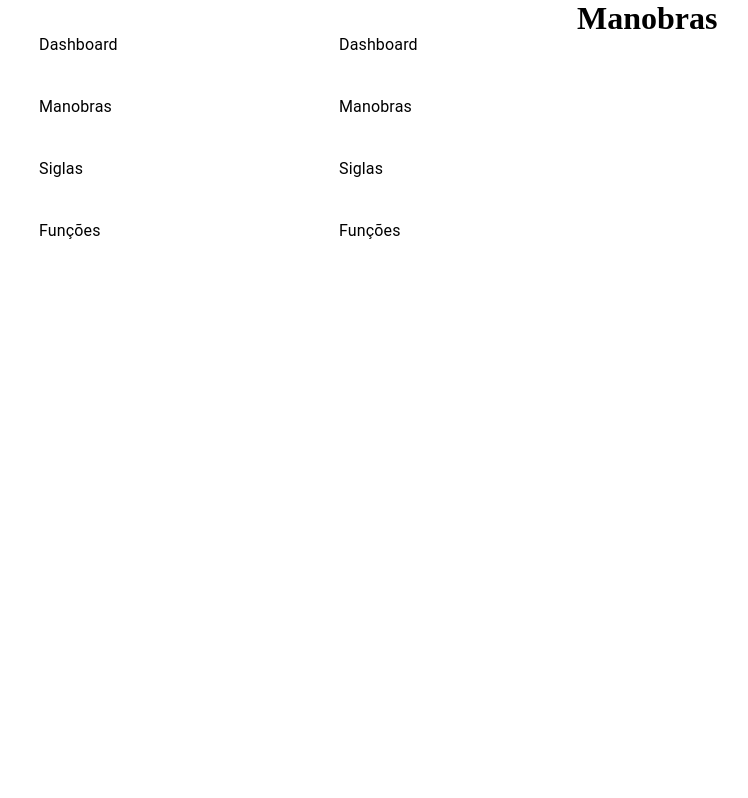
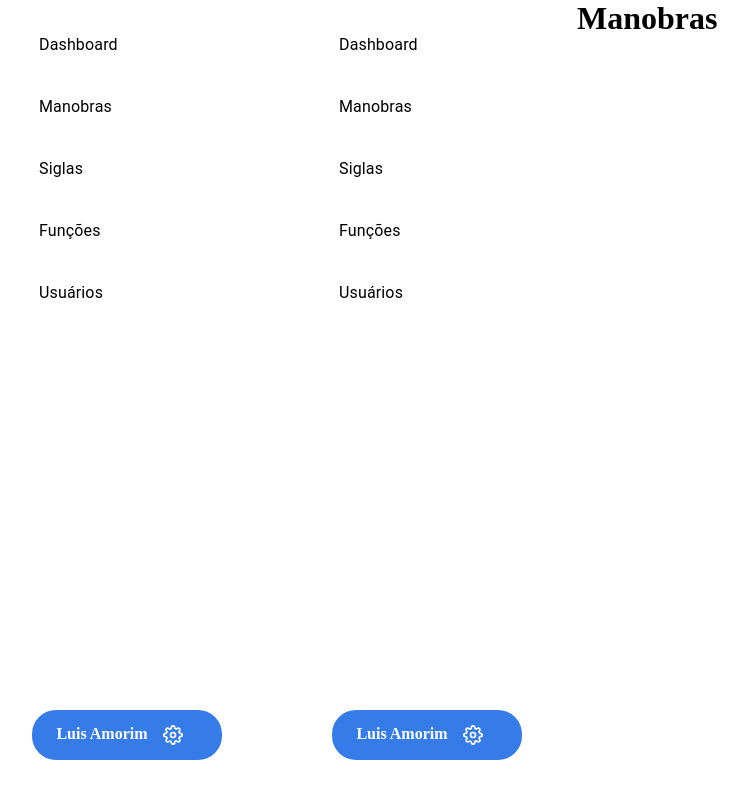
Before and after one commit to lfals/metaMedFront, a React (Create React App) app: page /manobras in a window 1280 px wide. Shown: the whole page, without its empty margins (23-771 px from the left). Built offline with nearby package versions, Linux system fonts and the light colour scheme.

Commit message:
feat:profile button
Adicionando botão de detalhes do perfil com botão para logout e configuração

```diff
--- a/package.json
+++ b/package.json
@@ -3,6 +3,8 @@
   "version": "0.1.0",
   "private": true,
   "dependencies": {
+    "@emotion/react": "^11.7.1",
+    "@emotion/styled": "^11.6.0",
     "@material-ui/core": "^4.12.3",
     "@mui/icons-material": "^5.2.4",
     "@mui/material": "^5.2.4",
--- a/src/components/menu/desktop.menu.component.js
+++ b/src/components/menu/desktop.menu.component.js
@@ -1,20 +1,31 @@
-import { List } from "@material-ui/core";
+import { Divider, List,  Tooltip,ListItemIcon, MenuItem  } from "@material-ui/core";
 import React from "react";
 import {pages} from "../../controller/pages";
-import { Box, Link, ListItemText } from "./style";
+import { Box, Link, ListItemText, MenuContainer, ProfileHolder, ProfileTextHolder, Avatar, Menu, PopupMenuText } from "./style";
+import { FiSettings } from 'react-icons/fi'
+import { Logout, PersonAdd, Settings } from "@mui/icons-material";
 
 const user = {
-  "role": "user"
+  "role": "administrator"
 }
 
 
 const DesktopMenu = () => {
 
+  const [anchorEl, setAnchorEl] = React.useState(null);
+  const open = Boolean(anchorEl);
 
+  const handleProfileOpen = (event) => {
+    setAnchorEl(event.currentTarget);
+  }
+
+  const handleClose = () => {
+    setAnchorEl(null);
+  };
 
     return(
 
-      <div>
+      <MenuContainer>
         <Box>
           <List>
             {pages.map(page => {
@@ -29,7 +40,39 @@ const DesktopMenu = () => {
 
           </List>
         </Box>
-      </div>
+        <Tooltip title="Configuração de Conta">
+        <ProfileHolder onClick={handleProfileOpen}>
+          <ProfileTextHolder >
+            <h1>Luis Amorim</h1>
+              <FiSettings />
+          </ProfileTextHolder>
+        </ProfileHolder>
+        </Tooltip>
+        <Menu
+        anchorEl={anchorEl}
+        open={open}
+        onClose={handleClose}
+        onClick={handleClose}
+      >
+        <PopupMenuText>
+          <h1>Luis Amorim</h1>
+          <p>Administrador</p>
+        </PopupMenuText>
+        <Divider />
+        <MenuItem>
+          <ListItemIcon>
+            <Settings fontSize="small" />
+          </ListItemIcon>
+          Settings
+        </MenuItem>
+        <MenuItem>
+          <ListItemIcon>
+            <Logout fontSize="small" />
+          </ListItemIcon>
+          Logout
+        </MenuItem>
+      </Menu>
+      </MenuContainer>
 
 
     )
--- a/src/components/menu/style.js
+++ b/src/components/menu/style.js
@@ -1,6 +1,6 @@
  import styled from "styled-components";
 
- import { Box as MuiBox, Link as MuiLink,ListItemText as MuiListItemText } from "@material-ui/core";
+ import { Box as MuiBox, Link as MuiLink,ListItemText as MuiListItemText, Avatar as MuiAvatar, Menu as MuiMenu } from "@material-ui/core";
 
 export const Box = styled(MuiBox)`
     width: 300px;
@@ -30,8 +30,64 @@ export const ListItemText = styled(MuiListItemText)`
     transition: all 0.1s;
 
     &:hover{
-        background-color: var(--main-bt-color);
+        background-color: var(--main-color);
         color: #fff;
         text-decoration: none !important;
     }
 `
+
+export const MenuContainer = styled(MuiBox)`
+    display: flex;
+    flex-direction: column;
+    justify-content: space-between;
+    height: 95vh;
+`
+
+export const ProfileHolder = styled(MuiBox)`
+    display: flex;
+    justify-content: center;
+    align-items: center;
+
+    min-width: 150px;
+    height: 50px;
+    border-radius: 24px;
+    margin: 0 auto;
+    padding: 0 20px;
+
+    background-color: var(--main-color);
+`
+
+export const ProfileTextHolder = styled(MuiBox)`
+    display: flex;
+    h1, p{
+        color: white;
+        font-size: 16px;
+    }
+    svg{
+        color: white;
+        width: 50px;
+        font-size: 20px;
+    }
+
+`
+
+export const Avatar = styled(MuiAvatar)`
+    margin-right: 12px;
+`
+
+export const Menu = styled(MuiMenu)`
+`
+
+export const PopupMenuText = styled.div`
+    display: flex;
+    flex-direction: column;
+    padding: 20px 12px;
+    width: 200px;
+
+    h1{
+        font-size: 20px;
+    }
+    p{
+        font-size:16px
+    }
+`
--- a/src/globalStyles.js
+++ b/src/globalStyles.js
@@ -2,7 +2,7 @@ import { createGlobalStyle } from 'styled-components';
 
 const GlobalStyle = createGlobalStyle`
 :root{
-  --main-bt-color: #357CE8;
+  --main-color: #357CE8;
 }
   #root{
   display: flex;
```
